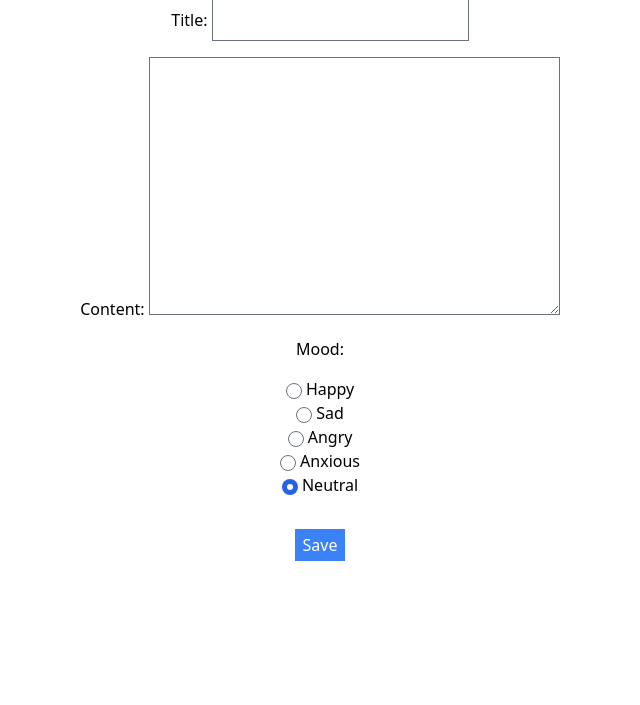
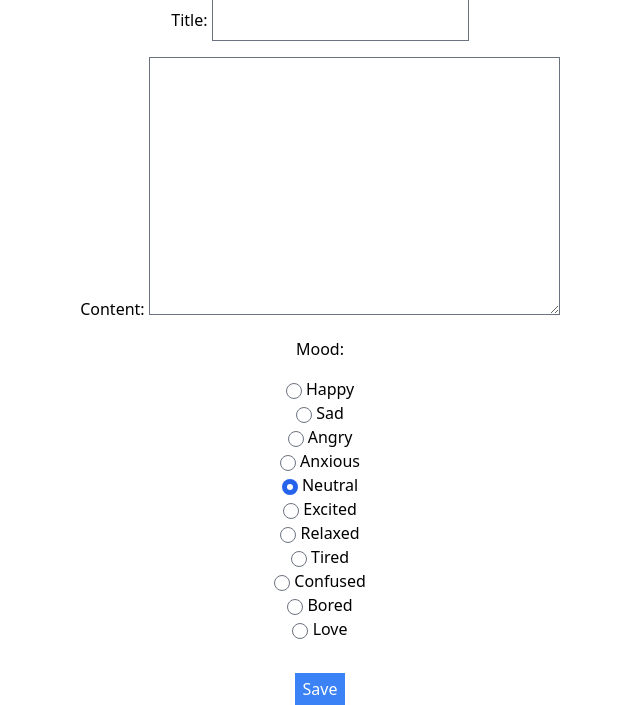
Before and after one commit to nayelimdejesus/notespace, a Django app: page /journal/new/ in a window 1280 px wide. Shown: the part 145-850 px from the top of the page, without its empty margins (320-960 px from the left). Before the commit the page ends 706 px from the top, so only its background shows below. Run offline with Django 5.2, Linux system fonts and the light colour scheme; the visitor is signed in with stand-in values (Sample User, id 1); some libraries are stand-ins or nearby versions.

Commit message:
feat(journal): add mood-based row colors in journal view

```diff
--- a/journal/models.py
+++ b/journal/models.py
@@ -5,12 +5,20 @@ from django.contrib.auth.models import User
 # Create your models here.
 class Entry(models.Model):
     MOOD_CHOICES = [
-        ('happy', 'Happy'),
-        ('sad', 'Sad'),
-        ('angry', 'Angry'),
-        ('anxious', 'Anxious'),
-        ('neutral', 'Neutral'),
-    ]
+    ('happy', 'Happy'),
+    ('sad', 'Sad'),
+    ('angry', 'Angry'),
+    ('anxious', 'Anxious'),
+    ('neutral', 'Neutral'),
+    ('excited', 'Excited'),
+    ('relaxed', 'Relaxed'),
+    ('tired', 'Tired'),
+    ('confused', 'Confused'),
+    ('bored', 'Bored'),
+    ('love', 'Love')
+]
+
+
 
     user = models.ForeignKey(User, on_delete=models.CASCADE, related_name='entries')
     title = models.CharField(max_length=100)
--- /dev/null
+++ b/journal/templatetags/mood_filters.py
@@ -0,0 +1,7 @@
+from django import template
+
+register = template.Library()
+
+@register.filter
+def get_color(dictionary, key):
+    return dictionary.get(key, "#ffffff")
--- a/journal/views.py
+++ b/journal/views.py
@@ -11,6 +11,20 @@ from .forms import EntryForm
 from django.views.generic import CreateView, ListView, UpdateView
 from django.contrib.auth.mixins import LoginRequiredMixin
 from django.urls import reverse_lazy
+MOOD_COLORS = {
+    'happy': '#FFD700',
+    'sad': '#1E90FF',
+    'angry': '#FF4500',
+    'anxious': '#8A2BE2',
+    'neutral': '#A9A9A9',
+    'excited': '#FF69B4',
+    'relaxed': '#32CD32',
+    'tired': '#808080',
+    'confused': '#FFA500',
+    'bored': '#C0C0C0',
+    'love': '#FF1493',
+    'in_love': '#FF69B4',
+}
 
 class JournalListView(LoginRequiredMixin, ListView):
     model = Entry
@@ -18,6 +32,10 @@ class JournalListView(LoginRequiredMixin, ListView):
     context_object_name = 'entries'
     def get_queryset(self):
         return Entry.objects.filter(user=self.request.user).order_by('-updated_at')
+    def get_context_data(self, **kwargs):
+        context = super().get_context_data(**kwargs)
+        context['MOOD_COLORS'] = MOOD_COLORS
+        return context
 class EntriesListView(JournalListView):
     template_name = 'journal/view_all_entries.html'
 
```
Also changed, not shown: journal/templates/journal/journal.html (+5 -4 lines), journal/migrations/0005_alter_entry_mood.py (added), journal/templatetags/__init__.py (added).
